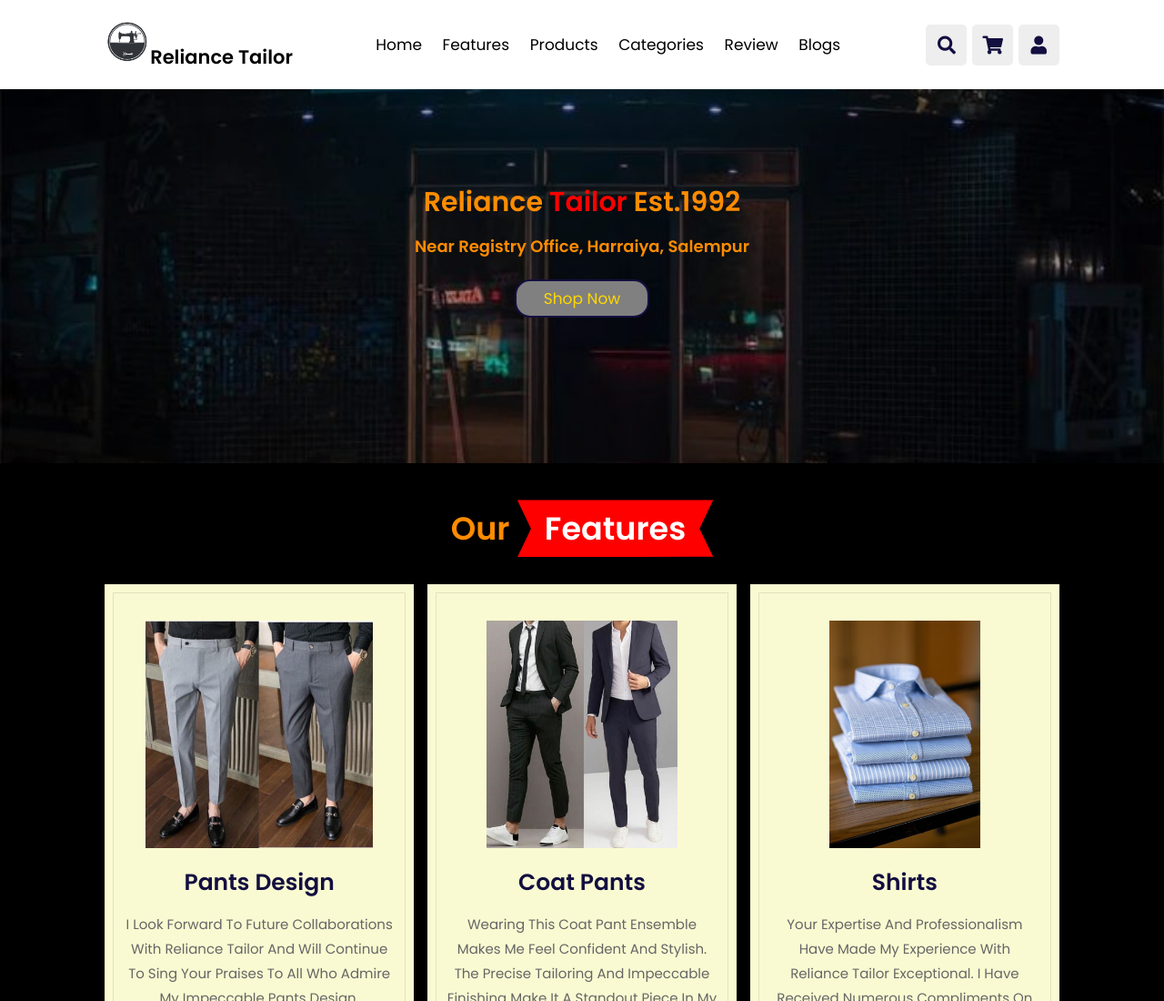
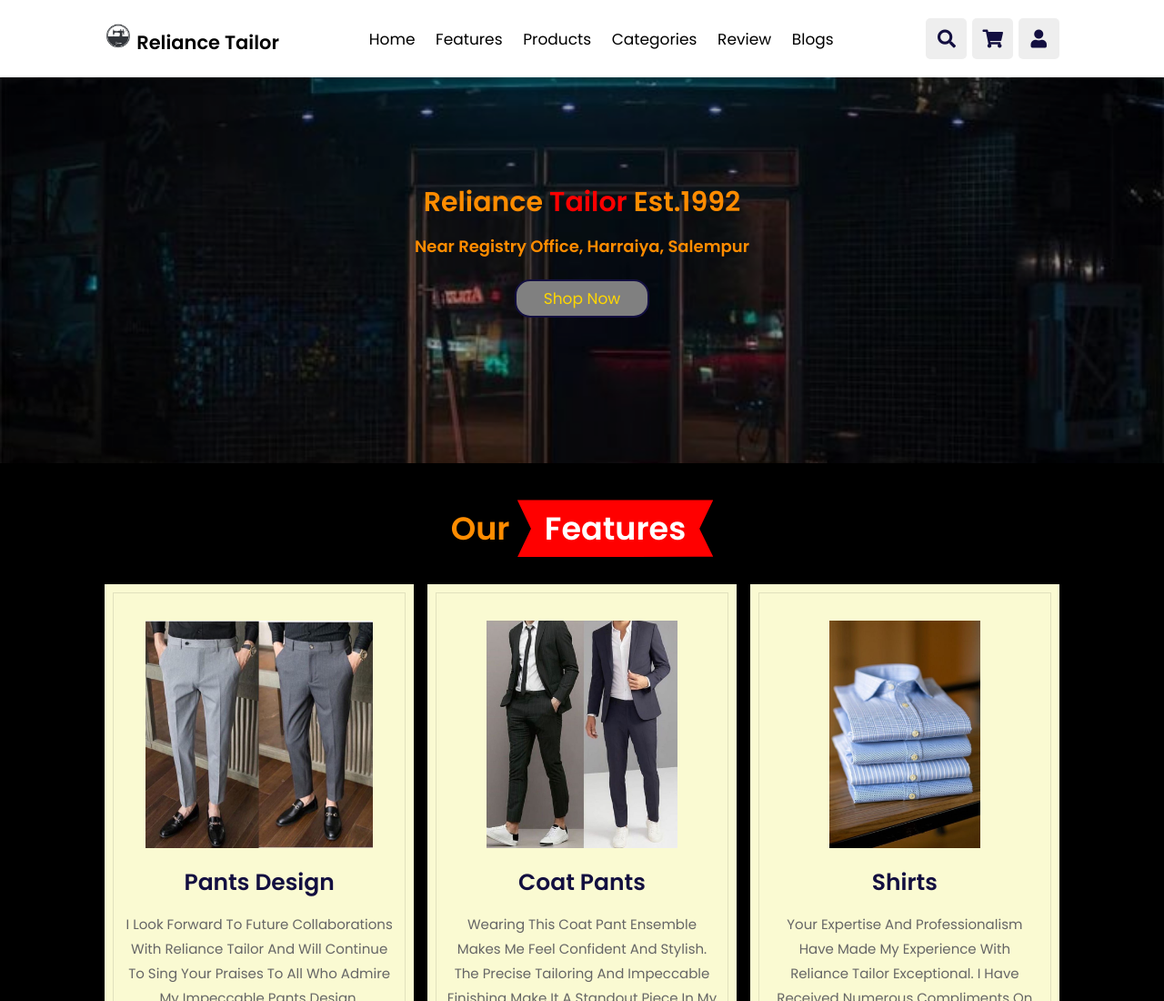
Before and after one commit to sabir3959/RelianceTailor-, a plain HTML site: page index.html in a window 1280 px wide. Shown: the top 1100 px of the page at 91% size. Drawn offline with nearby package versions, Linux system fonts and the light colour scheme.

Commit message:
Update index.html

```diff
--- a/index.html
+++ b/index.html
@@ -23,7 +23,7 @@
 
 
     <a href="#" class="logo">
-	<img src="logojpg.jpg"alt=""width="50px"height="50px">Reliance Tailor </a>
+	<img src="logojpg.jpg"alt=""width="30px"height="30px"> Reliance Tailor </a>
 
     <nav class="navbar">
         <a href="#home">home</a>
```
